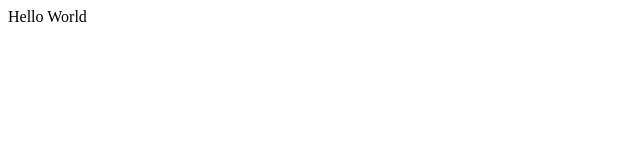
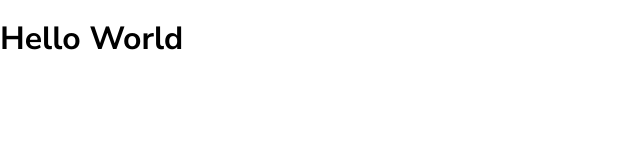
Before and after one commit to austinaf/m4law, a website: page public/index.html in a window 1280 px wide. Shown: the whole page, without its empty margins (0-640 px from the left). Drawn offline with Linux system fonts and the light colour scheme.

Commit message:
general good practice css

```diff
--- a/public/index.html
+++ b/public/index.html
@@ -5,8 +5,12 @@
   <meta name="viewport" content="width=device-width, initial-scale=1.0">
   <meta http-equiv="X-UA-Compatible" content="ie=edge">
   <title>mt4law</title>
+
+  <link rel="stylesheet" href="../src/css/normalize.css">
+  <link rel="stylesheet" href="../src/css/style.css">
+  <link href="https://fonts.googleapis.com/css?family=Nunito+Sans:300,400,600,700" rel="stylesheet">
 </head>
 <body>
-  Hello World
+  <h1>Hello World</h1>
 </body>
 </html>
--- /dev/null
+++ b/src/css/style.css
@@ -0,0 +1,29 @@
+* {
+  box-sizing: border-box;
+}
+
+body {
+  font-family: 'Nunito Sans', sans-serif;
+  display: flex;
+  text-rendering: optimizeLegibility;
+  -webkit-font-smoothing: antialiased;
+  -moz-osx-font-smoothing: grayscale;
+  flex-direction: column;
+  background: #fff;
+  min-height: 100%;
+  font-size: 16px;
+  width: 100%;
+}
+
+ul, ol {
+  margin: 0;
+  padding: 0;
+}
+
+p {
+  margin: 0;
+}
+
+a {
+  text-decoration: none;
+}
```
